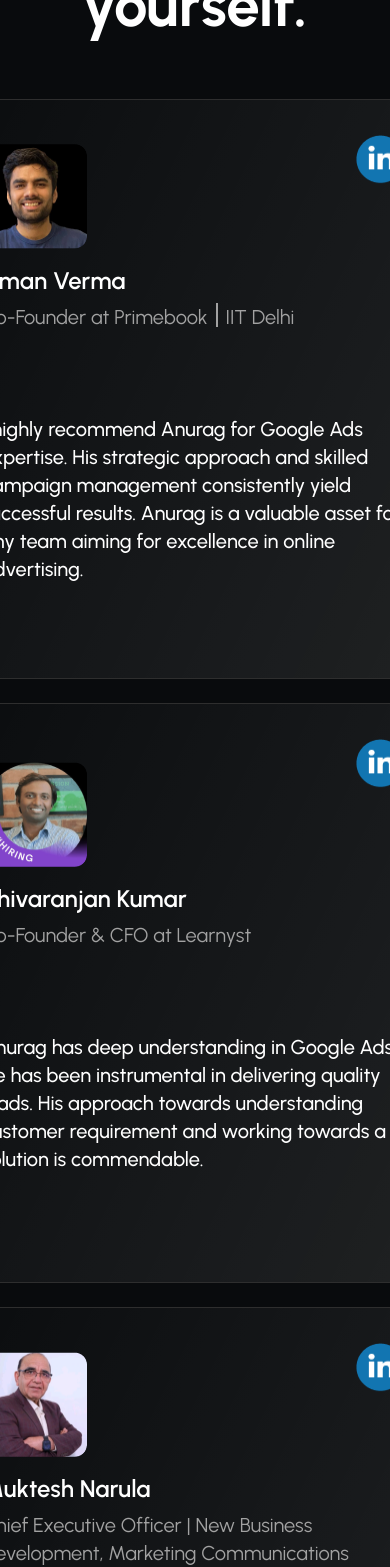
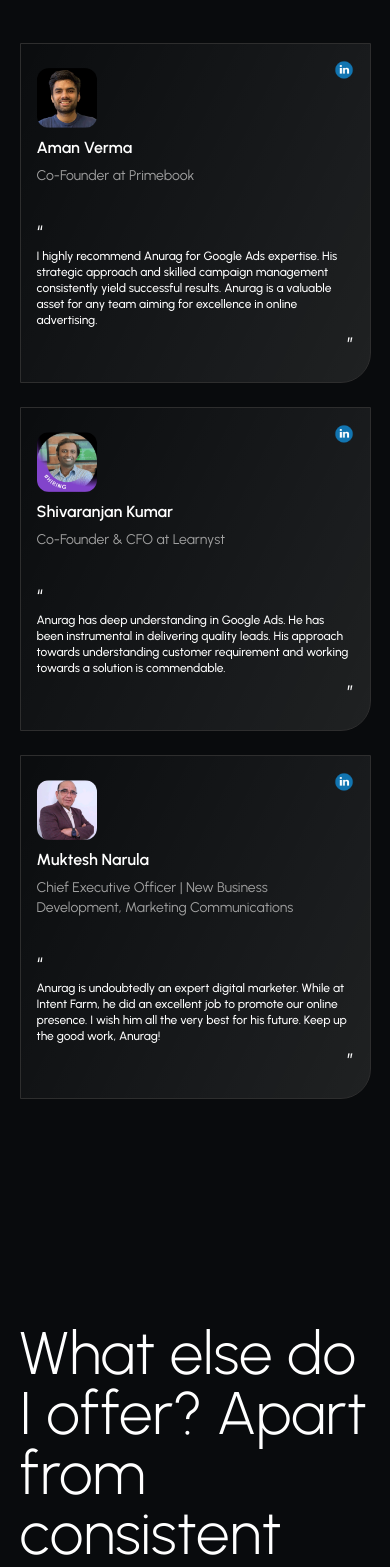
Before and after one commit to Ram-Ratan/anurag-portfolio, a React (Create React App) app: page / in a window 390 px wide. Shown: the part 7960-9527 px from the top of the page. Built offline with nearby package versions, Linux system fonts and the light colour scheme; a web font is replaced by a local one.

Commit message:
section 6 done

```diff
--- a/src/component/Section6.tsx
+++ b/src/component/Section6.tsx
@@ -1,152 +1,69 @@
 import React from "react";
 import linkedIn from "../assets/linkedin.png";
 import person1 from "../assets/Rectangle 6.png";
-import person2 from "../assets/person-2.png"
-import person3 from "../assets/person-3.png"
-
+import person2 from "../assets/person-2.png";
+import person3 from "../assets/person-3.png";
 
 const Section6 = () => {
   return (
-    <section id="section6" className="flex bg-primary-0 h-fit pt-10 pb-32 w-[90%] mx-auto max-w-[1280px] flex-col gap-16 justify-center items-center">
-      <div className="w-[704px]">
-        <p className="font-bold text-primary text-6xl text-center">
+    <section
+      id="section6"
+      className="flex bg-primary-0 h-fit pt-10 pb-32 w-[90%] mx-auto max-w-[1280px] flex-col gap-16 justify-center items-center"
+    >
+      <div className="w-full md:w-[704px] px-4">
+        <p className="font-bold text-primary text-2xl sm:text-6xl text-center">
           Don't Trust me? See it for yourself.
         </p>
       </div>
       <div className="flex flex-wrap w-full justify-center gap-6">
+        {[person1, person2, person3].map((person, index) => (
           <div
-          className="flex flex-col flex-shrink-0 gap-8 items-center justify-center w-[492px] h-[580px] px-8 py-12 rounded-br-[42px] border-[1.5px] border-[#2E2E2E] relative"
+            key={index}
+            className="flex flex-col flex-shrink-0 gap-8 items-center justify-center w-full sm:w-[492px] h-auto sm:h-[580px] px-4 sm:px-8 py-6 md:py-12 rounded-br-[30px] sm:rounded-br-[42px] border-[1.5px] border-[#2E2E2E] relative"
             style={{
               background:
                 "linear-gradient(115.97deg, rgba(255, 255, 255, 0) -12.71%, rgba(255, 255, 255, 0.1) 112.15%)",
             }}
           >
-          <div className="flex w-full flex-col gap-4 ">
+            <div className="flex w-full flex-col gap-2 md:gap-4">
               <img
-              src={person1}
-              alt="profile"
-              className="w-[105px] h-[105px] rounded-xl"
+                src={person}
+                alt={`profile ${index + 1}`}
+                className="w-[60px] h-[60px] sm:w-[105px] sm:h-[105px] rounded-xl"
               />
               <div className="flex flex-col gap-1.5">
-              <p className="font-semibold text-2xl text-primary text-start">
-                Aman Verma
+                <p className="font-semibold text-base sm:text-2xl text-primary text-start">
+                  {["Aman Verma", "Shivaranjan Kumar", "Muktesh Narula"][index]}
                 </p>
-              <div className="flex gap-2">
-                <p className="text-primary-500 font-normal text-xl">
-                  Co-Founder at Primebook
-                </p>
-                <div className="h-6 w-0.5 bg-primary-500"></div>
-                <p className="text-primary-500 font-normal text-xl">
-                  IIT Delhi
+                <div className="flex gap-2 flex-wrap">
+                  <p className="text-primary-500 font-normal text-sm md:text-xl text-start">
+                    {[
+                      "Co-Founder at Primebook",
+                      "Co-Founder & CFO at Learnyst",
+                      "Chief Executive Officer | New Business Development, Marketing Communications",
+                    ][index]}
                   </p>
                 </div>
               </div>
             </div>
-          <div className="flex flex-col gap-1">
-            <p className="font-medium text-5xl text-primary text-start">“</p>
-            <p className="font-medium text-xl text-primary text-start">
-              I highly recommend Anurag for Google Ads expertise. His strategic
-              approach and skilled campaign management consistently yield
-              successful results. Anurag is a valuable asset for any team aiming
-              for excellence in online advertising.
+            <div className="flex flex-col gap-0.5 md:gap-1">
+              <p className="font-medium text-lg md:text-5xl text-primary text-start">“</p>
+              <p className="font-medium text-xs md:text-xl text-primary text-start">
+                {[
+                  "I highly recommend Anurag for Google Ads expertise. His strategic approach and skilled campaign management consistently yield successful results. Anurag is a valuable asset for any team aiming for excellence in online advertising.",
+                  "Anurag has deep understanding in Google Ads. He has been instrumental in delivering quality leads. His approach towards understanding customer requirement and working towards a solution is commendable.",
+                  "Anurag is undoubtedly an expert digital marketer. While at Intent Farm, he did an excellent job to promote our online presence. I wish him all the very best for his future. Keep up the good work, Anurag!",
+                ][index]}
               </p>
-            <p className="font-medium text-5xl text-primary text-end">”</p>
+              <p className="font-medium text-lg sm:text-5xl text-primary text-end">”</p>
             </div>
             <img
               src={linkedIn}
-            alt="LinkedInd"
-            className="w-[55px] h-[55px] absolute top-8 right-8"
+              alt="LinkedIn"
+              className="w-[20px] h-[20px] sm:w-[55px] sm:h-[55px] absolute top-4 sm:top-8 right-4 sm:right-8"
             />
           </div>
-        <div
-          className="flex flex-col flex-shrink-0 gap-8 items-center justify-center w-[492px] h-[580px] px-8 py-12 rounded-br-[42px] border-[1.5px] border-[#2E2E2E] relative"
-          style={{
-            background:
-              "linear-gradient(115.97deg, rgba(255, 255, 255, 0) -12.71%, rgba(255, 255, 255, 0.1) 112.15%)",
-          }}
-        >
-          <div className="flex w-full flex-col gap-4 ">
-            <img
-              src={person2}
-              alt="profile"
-              className="w-[105px] h-[105px] rounded-xl"
-            />
-            <div className="flex flex-col gap-1.5">
-              <p className="font-semibold text-2xl text-primary text-start">
-                Shivaranjan Kumar
-              </p>
-              <div className="flex gap-2">
-                <p className="text-primary-500 font-normal text-xl">
-                  Co-Founder & CFO at Learnyst
-                </p>
-                {/* <div className="h-6 w-0.5 bg-primary-500"></div>
-                <p className="text-primary-500 font-normal text-xl">
-                  IIT Delhi
-                </p> */}
-              </div>
-            </div>
-          </div>
-          <div className="flex flex-col gap-1">
-            <p className="font-medium text-5xl text-primary text-start">“</p>
-            <p className="font-medium text-xl text-primary text-start">
-              Anurag has deep understanding in Google Ads. He has been
-              instrumental in delivering quality leads. His approach towards
-              understanding customer requirement and working towards a solution
-              is commendable.
-            </p>
-            <p className="font-medium text-5xl text-primary text-end">”</p>
-          </div>
-          <img
-            src={linkedIn}
-            alt="LinkedInd"
-            className="w-[55px] h-[55px] absolute top-8 right-8"
-          />
-        </div>
-        <div
-          className="flex flex-col flex-shrink-0 gap-8 items-center justify-center w-[492px] h-[580px] px-8 py-12 rounded-br-[42px] border-[1.5px] border-[#2E2E2E] relative"
-          style={{
-            background:
-              "linear-gradient(115.97deg, rgba(255, 255, 255, 0) -12.71%, rgba(255, 255, 255, 0.1) 112.15%)",
-          }}
-        >
-          <div className="flex w-full flex-col gap-4 ">
-            <img
-              src={person3}
-              alt="profile"
-              className="w-[105px] h-[105px] rounded-xl"
-            />
-            <div className="flex flex-col gap-1.5">
-              <p className="font-semibold text-2xl text-primary text-start">
-                Muktesh Narula
-              </p>
-              <div className="flex gap-2">
-                <p className="text-primary-500 font-normal text-xl text-start">
-                  Chief Executive Officer | New Business Development, Marketing
-                  Communications
-                </p>
-                {/* <div className="h-6 w-0.5 bg-primary-500"></div>
-                <p className="text-primary-500 font-normal text-xl">
-                  IIT Delhi
-                </p> */}
-              </div>
-            </div>
-          </div>
-          <div className="flex flex-col gap-1">
-            <p className="font-medium text-5xl text-primary text-start">“</p>
-            <p className="font-medium text-xl text-primary text-start">
-              Anurag is undoubtedly an expert digital marketer. While at Intent
-              Farm, he did an excellent job to promote our online presence. I
-              wish him all the very best for his future. Keep up the good work,
-              Anurag!
-            </p>
-            <p className="font-medium text-5xl text-primary text-end">”</p>
-          </div>
-          <img
-            src={linkedIn}
-            alt="LinkedInd"
-            className="w-[55px] h-[55px] absolute top-8 right-8"
-          />
-        </div>
+        ))}
       </div>
     </section>
   );
```
Lines whose indentation alone changed are shown as unchanged.
